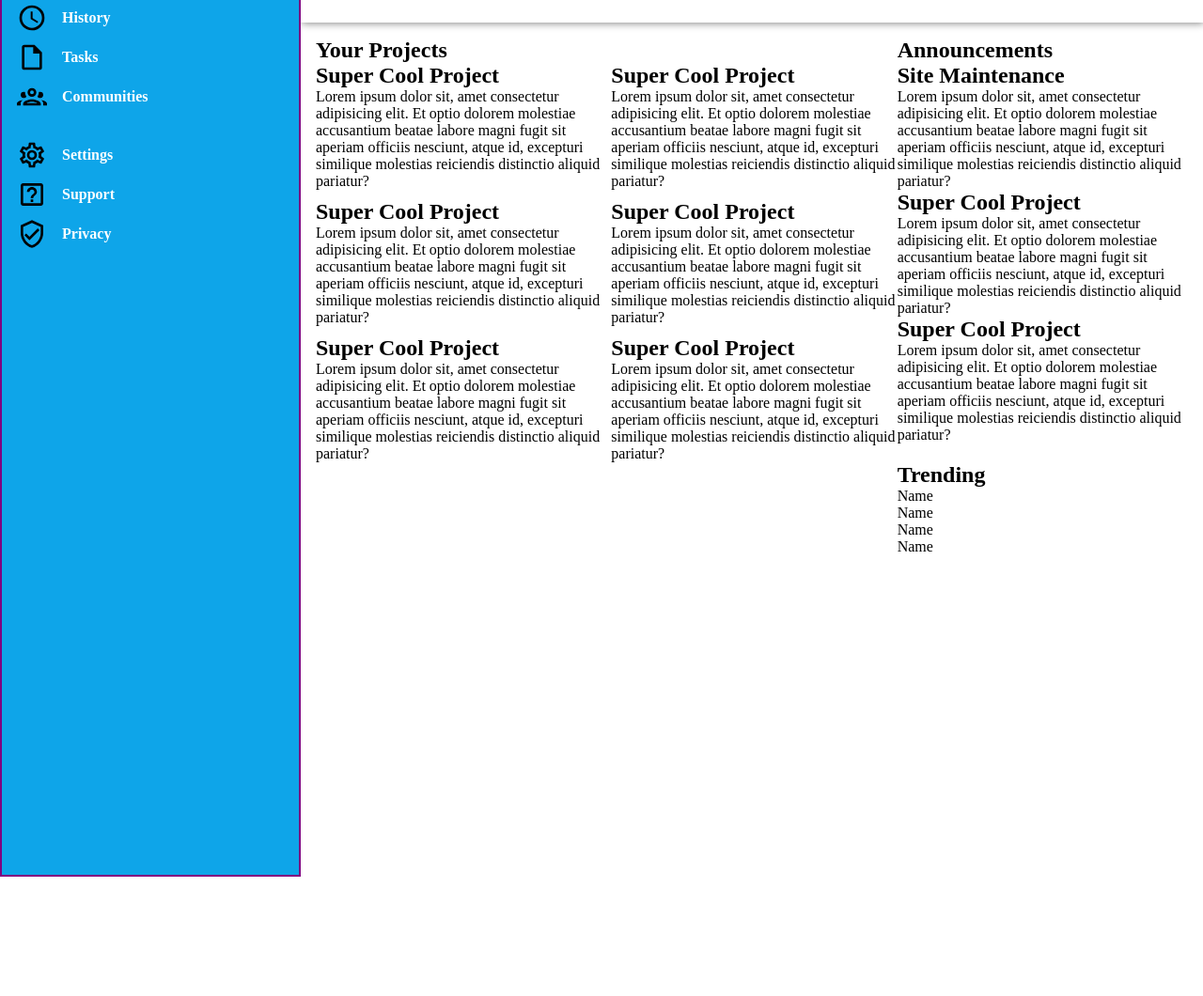
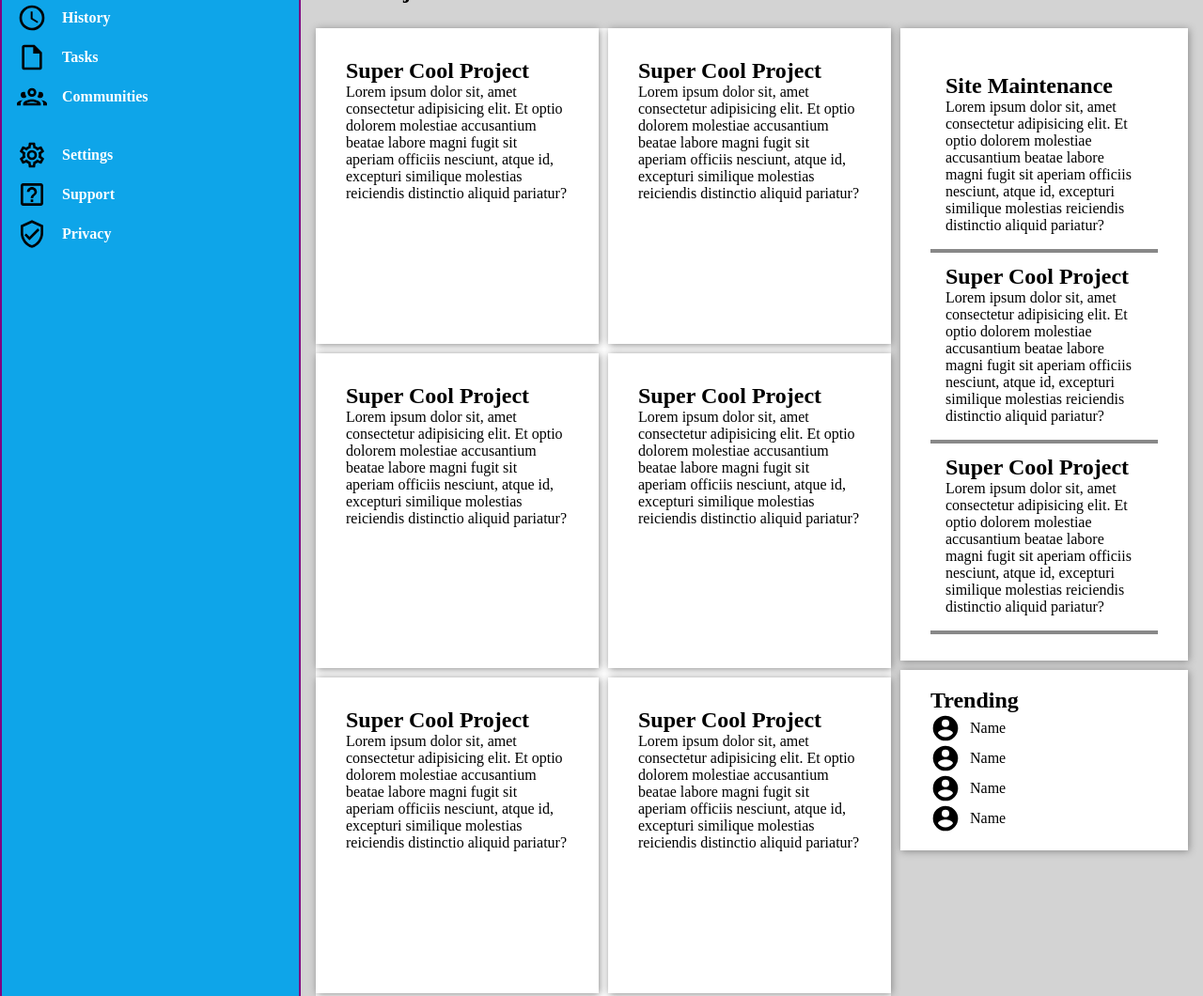
Before and after one commit to felipe-amorim21/Admin-Dashboard, a plain HTML site: page index.html in a window 1280 px wide. Shown: the part 203-1263 px from the top of the page at 94% size. Before the commit the page ends 1136 px from the top, so only its background shows below. Drawn offline with Linux system fonts and the light colour scheme.

Commit message:
Finished main content

```diff
--- a/index.html
+++ b/index.html
@@ -20,7 +20,6 @@
                 User_name
             </p>
         </div>
-
         <h2>
             <img src="./Assets/account-circle.svg" alt="User icon">
             User_name
@@ -107,6 +106,14 @@
                 <h2>Super Cool Project</h2>
                 <p>Lorem ipsum dolor sit, amet consectetur adipisicing elit. Et optio dolorem molestiae accusantium beatae labore magni fugit sit aperiam officiis nesciunt, atque id, excepturi similique molestias reiciendis distinctio aliquid pariatur?</p>
             </article>
+            <article>
+                <h2>Super Cool Project</h2>
+                <p>Lorem ipsum dolor sit, amet consectetur adipisicing elit. Et optio dolorem molestiae accusantium beatae labore magni fugit sit aperiam officiis nesciunt, atque id, excepturi similique molestias reiciendis distinctio aliquid pariatur?</p>
+            </article>
+            <article>
+                <h2>Super Cool Project</h2>
+                <p>Lorem ipsum dolor sit, amet consectetur adipisicing elit. Et optio dolorem molestiae accusantium beatae labore magni fugit sit aperiam officiis nesciunt, atque id, excepturi similique molestias reiciendis distinctio aliquid pariatur?</p>
+            </article>
         </div>
         <h2>Announcements</h2>
         <div class="announcements">
@@ -125,10 +132,22 @@
         </div>
         <div class="trending">
             <h2>Trending</h2>
-            <p>Name</p>
-            <p>Name</p>
-            <p>Name</p>
-            <p>Name</p>
+            <p>
+                <img src="./Assets/account-circle.svg" alt="User icon">
+                Name
+            </p>
+            <p>
+                <img src="./Assets/account-circle.svg" alt="User icon">
+                Name
+            </p>
+            <p>
+                <img src="./Assets/account-circle.svg" alt="User icon">
+                Name
+            </p>
+            <p>
+                <img src="./Assets/account-circle.svg" alt="User icon">
+                Name
+            </p>
         </div>
     </div>
 </body>
--- a/style.css
+++ b/style.css
@@ -20,13 +20,14 @@
 }
 
 .header {
-    padding: 2rem;
+    padding: 1rem;
     display: grid;
     grid-template-columns: 2fr 1fr;
     align-items: center;
     justify-content: center;
     grid-column: 2 / -1;
     box-shadow: 1px 1px 8px #888888;
+    margin-bottom: 10rem;
 }
 
 .header .search {
@@ -133,25 +134,65 @@
     grid-column: 2 / -1;
     grid-row: 2 / -1;
     display: grid;
-    grid-template-rows: auto 1fr 1fr ;
+    grid-template-rows: auto 1fr 1fr;
     grid-template-columns: 2fr 1fr;
+    padding: 1rem;
+    gap: 10px;
+    margin-top: -10rem;
+    background-color: lightgray;
+}
+
+
+.main-content h2:nth-child(3) {
+    padding-left: 2rem;
+}
+
+.main-content .projects {
+    margin-top: 1rem;
+    grid-column: 1;
+    grid-row: 2 / 4;
+    display: grid;
+    gap: 10px;
+    grid-template-columns: repeat(auto-fill, minmax(250px, 1fr));
+    background-color: white;
+}
+
+
+.main-content .projects article {
+    box-shadow: 1px 1px 8px #888888;
+    padding: 2rem;
+}
+
+
+.main-content .announcements {
+    grid-column: 2;
+    margin-top: 1rem;
+    box-shadow: 1px 1px 8px #888888;
+    padding: 2rem;
+    background-color: white;
+}
+
+.main-content .announcements article {
+    box-shadow: 0 4px #888888;
     padding: 1rem;
 }
 
-.main-content .projects {
-    grid-column: 1  ;
-    grid-row: 2;
-    display: grid;
-    gap: 10px;
-    grid-template-columns: repeat(auto-fit, minmax(250px, 1fr))
-}
-
-.main-content .announcements {
-    grid-column: 2;
-}
 .main-content .announcements{
     grid-row: 2;
 }
 .main-content .trending {
     grid-column: 2;
+    padding: 2rem;
+    box-shadow: 1px 1px 8px #888888;
+    max-height: 12rem;
+    display: flex;
+    flex-direction: column;
+    justify-content: center;
+    background-color: white;
 }
+
+.main-content .trending p {
+    display: flex;
+    align-items: center;
+    gap: 10px;
+}
```
